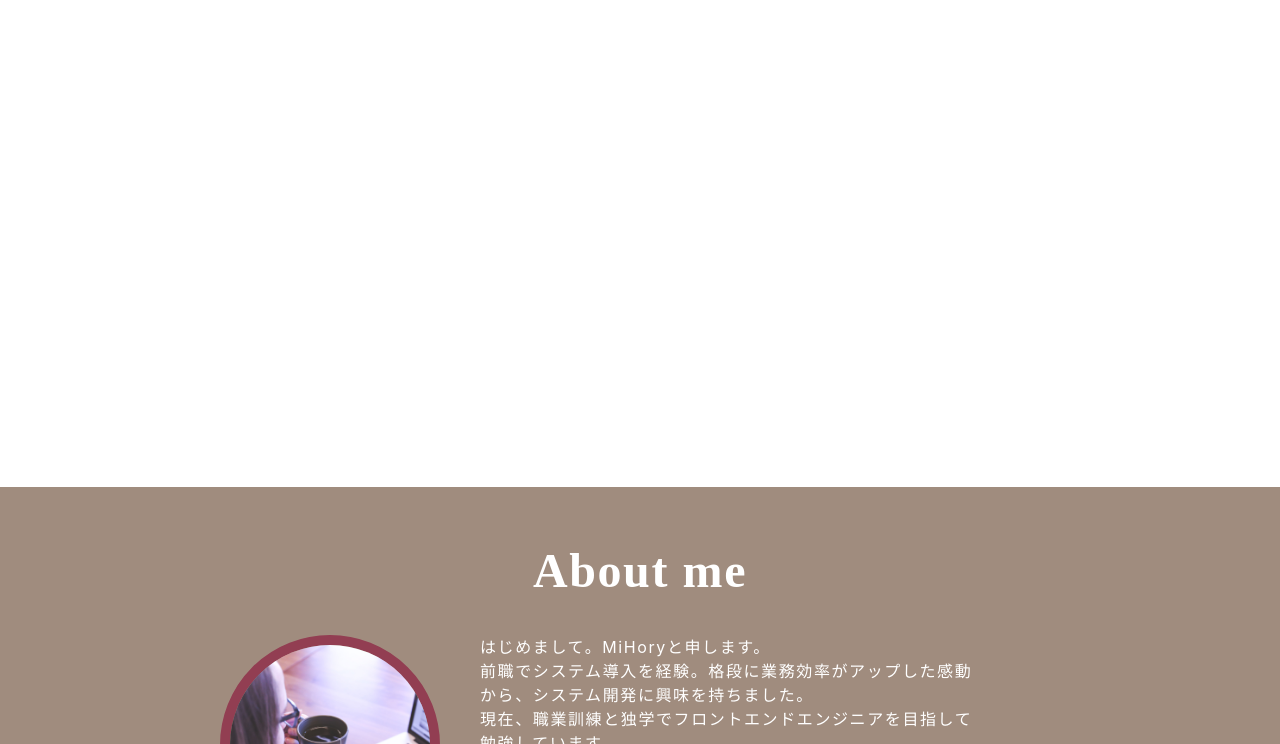
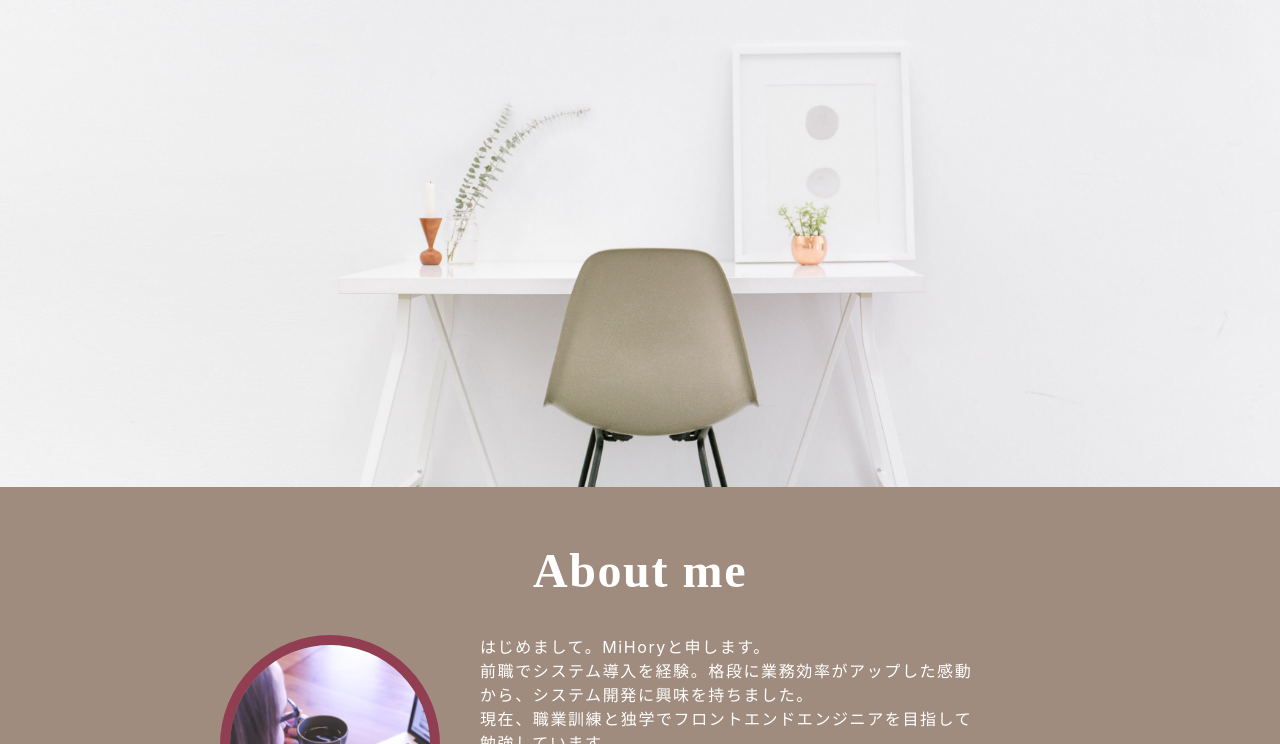
Before and after one commit to MiHory/mihory.github.io, a plain HTML site: page index.html in a window 1280 px wide. Shown: the part 313-1057 px from the top of the page. Drawn offline with nearby package versions, Linux system fonts and the light colour scheme; files whose address does not match are found by name; a web font is replaced by a local one.

Commit message:
header画像url修正

```diff
--- a/css/style.css
+++ b/css/style.css
@@ -11,7 +11,7 @@
 
 header {
   height: 100vh;
-  background: url(images/header.jpg) no-repeat center bottom;
+  background: url(../images/header.jpg) no-repeat center bottom;
   background-size: cover;
 }
 
```
